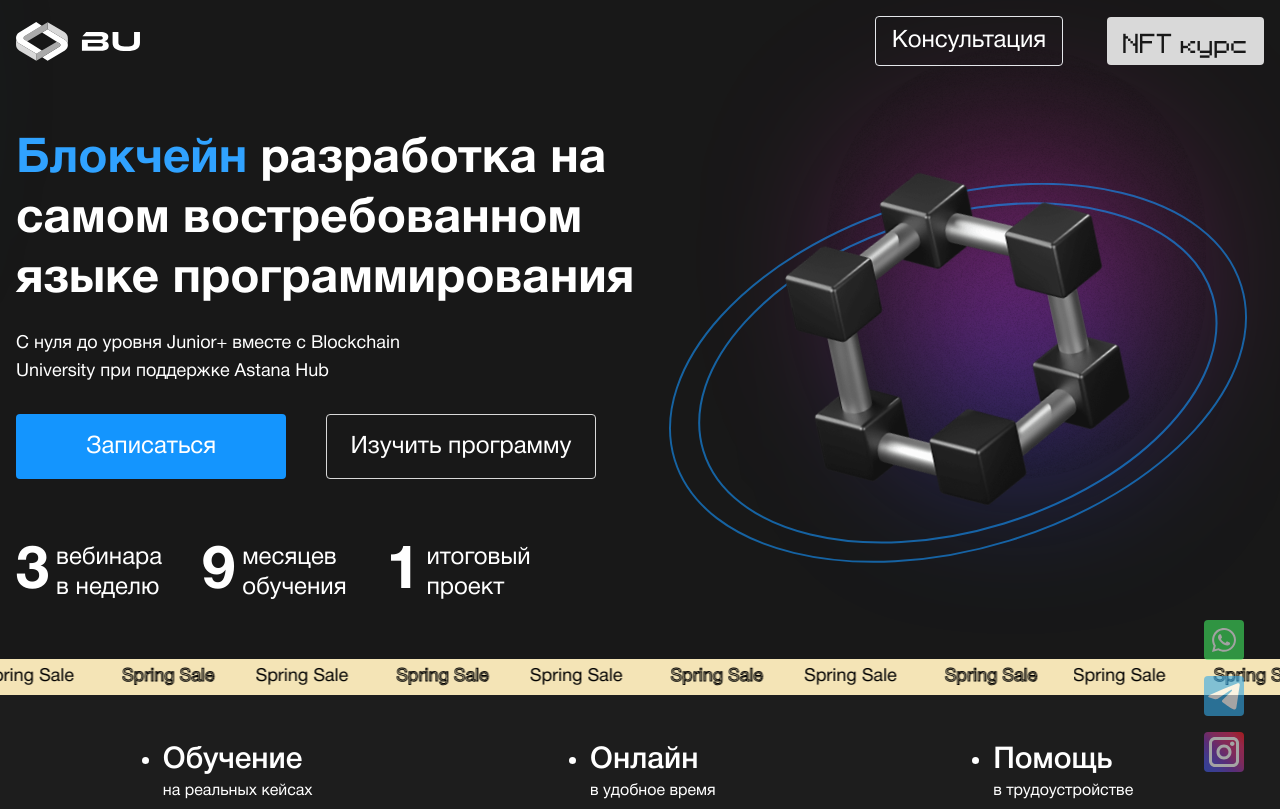
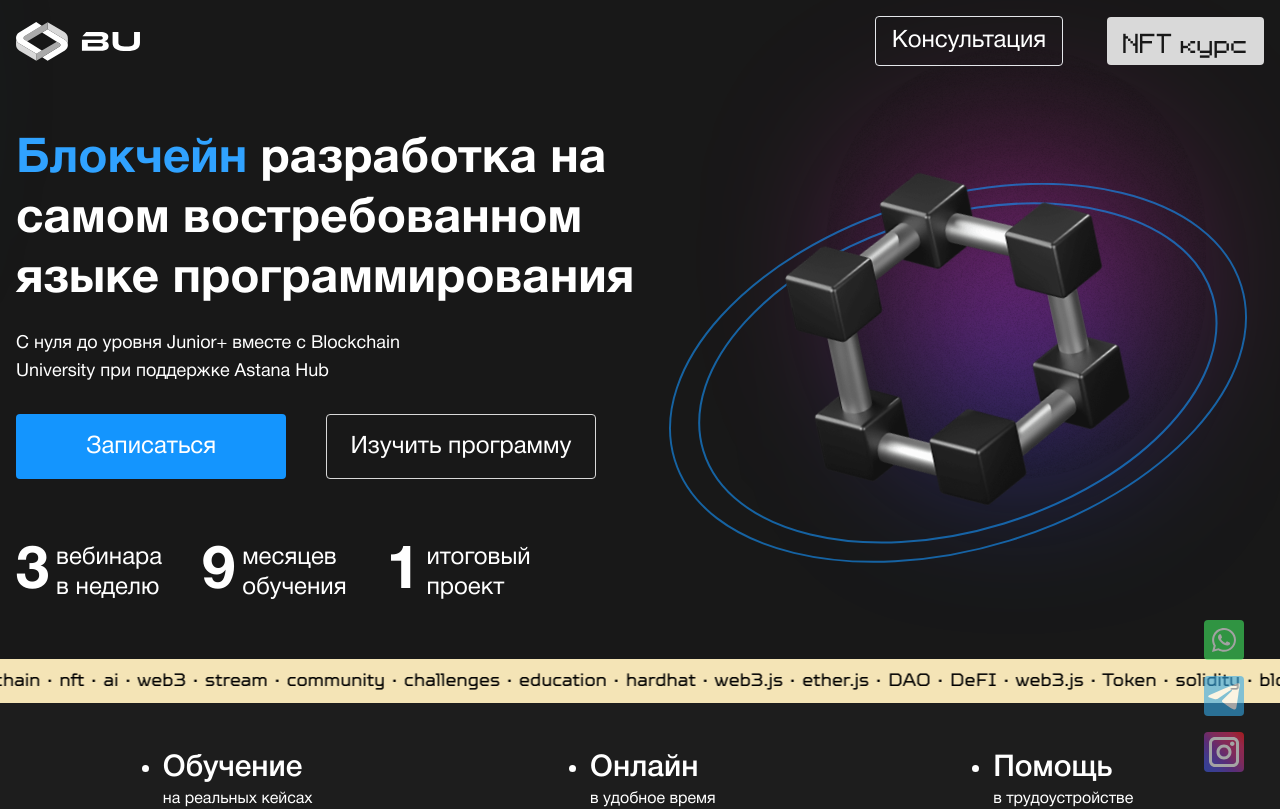
Before and after one commit to Chambo015/BU-Landing, a Vue app: page / in a window 1280 px wide. Shown: the top 809 px of the page. Built offline with nearby package versions, Linux system fonts and the light colour scheme.

Commit message:
feat: update data

```diff
--- a/index.html
+++ b/index.html
@@ -2,13 +2,13 @@
 <html lang="ru">
   <head>
     <meta charset="UTF-8">
-    <link rel="icon" href="/favicon.ico">
-    <meta name="viewport" content="width=device-width, initial-scale=1.0">
     <script>(function(w,d,s,l,i){w[l]=w[l]||[];w[l].push({'gtm.start':
       new Date().getTime(),event:'gtm.js'});var f=d.getElementsByTagName(s)[0],
       j=d.createElement(s),dl=l!='dataLayer'?'&l='+l:'';j.async=true;j.src=
       'https://www.googletagmanager.com/gtm.js?id='+i+dl;f.parentNode.insertBefore(j,f);
       })(window,document,'script','dataLayer','GTM-NFH5TNT');</script>
+    <link rel="icon" href="/favicon.ico">
+    <meta name="viewport" content="width=device-width, initial-scale=1.0">
     <!-- Краткое описание страницы  -->
     <meta name="description" content="Блокчейн разработка на самом востребованном языке программирования. С нуля до уровня Junior+ вместе с Blockchain University при поддержке Astana Hub">
     <!-- Ключевые слова страницы  -->
@@ -52,8 +52,10 @@
     <title>Blockchain University</title>
   </head>
   <body>
-    <iframe src="https://www.googletagmanager.com/ns.html?id=GTM-NFH5TNT"
-height="0" width="0" style="display:none;visibility:hidden"></iframe>
+    <noscript>
+      <iframe src="https://www.googletagmanager.com/ns.html?id=GTM-NFH5TNT"
+  height="0" width="0" style="display:none;visibility:hidden"></iframe>
+    </noscript>
     <div id="app"></div>
     <script type="module" src="/src/main.js"></script>
 
--- a/src/assets/base.css
+++ /dev/null
@@ -1,74 +0,0 @@
-/* color palette from <https://github.com/vuejs/theme> */
-:root {
-  --vt-c-white: #ffffff;
-  --vt-c-white-soft: #f8f8f8;
-  --vt-c-white-mute: #f2f2f2;
-
-  --vt-c-black: #181818;
-  --vt-c-black-soft: #222222;
-  --vt-c-black-mute: #282828;
-
-  --vt-c-indigo: #2c3e50;
-
-  --vt-c-divider-light-1: rgba(60, 60, 60, 0.29);
-  --vt-c-divider-light-2: rgba(60, 60, 60, 0.12);
-  --vt-c-divider-dark-1: rgba(84, 84, 84, 0.65);
-  --vt-c-divider-dark-2: rgba(84, 84, 84, 0.48);
-
-  --vt-c-text-light-1: var(--vt-c-indigo);
-  --vt-c-text-light-2: rgba(60, 60, 60, 0.66);
-  --vt-c-text-dark-1: var(--vt-c-white);
-  --vt-c-text-dark-2: rgba(235, 235, 235, 0.64);
-}
-
-/* semantic color variables for this project */
-:root {
-  --color-background: var(--vt-c-white);
-  --color-background-soft: var(--vt-c-white-soft);
-  --color-background-mute: var(--vt-c-white-mute);
-
-  --color-border: var(--vt-c-divider-light-2);
-  --color-border-hover: var(--vt-c-divider-light-1);
-
-  --color-heading: var(--vt-c-text-light-1);
-  --color-text: var(--vt-c-text-light-1);
-
-  --section-gap: 160px;
-}
-
-@media (prefers-color-scheme: dark) {
-  :root {
-    --color-background: var(--vt-c-black);
-    --color-background-soft: var(--vt-c-black-soft);
-    --color-background-mute: var(--vt-c-black-mute);
-
-    --color-border: var(--vt-c-divider-dark-2);
-    --color-border-hover: var(--vt-c-divider-dark-1);
-
-    --color-heading: var(--vt-c-text-dark-1);
-    --color-text: var(--vt-c-text-dark-2);
-  }
-}
-
-*,
-*::before,
-*::after {
-  box-sizing: border-box;
-  margin: 0;
-  position: relative;
-  font-weight: normal;
-}
-
-body {
-  min-height: 100vh;
-  color: var(--color-text);
-  background: var(--color-background);
-  transition: color 0.5s, background-color 0.5s;
-  line-height: 1.6;
-  font-family: HelveticaNeueCyr, Inter, -apple-system, BlinkMacSystemFont, 'Segoe UI', Roboto, Oxygen, Ubuntu,
-    Cantarell, 'Fira Sans', 'Droid Sans', 'Helvetica Neue', sans-serif;
-  font-size: 15px;
-  text-rendering: optimizeLegibility;
-  -webkit-font-smoothing: antialiased;
-  -moz-osx-font-smoothing: grayscale;
-}
--- a/src/assets/main.css
+++ b/src/assets/main.css
@@ -6,7 +6,6 @@
 @tailwind utilities;
 
 @layer base {
-
   h2 {
     @apply 2xl:text-[64px] font-bold !leading-tight text-2xl md:text-3xl lg:text-[40px] opacity-0;
   }
@@ -23,7 +22,8 @@ html {
 body {
   color: white;
   background: #1D1D1D;
-  font-family: HelveticaNeueCyr;
+  font-family: HelveticaNeueCyr, Inter, -apple-system, BlinkMacSystemFont, 'Segoe UI', Roboto, Oxygen, Ubuntu,
+  Cantarell, 'Fira Sans', 'Droid Sans', 'Helvetica Neue', sans-serif;;
   font-size: 15px;
   text-rendering: optimizeLegibility;
   -webkit-font-smoothing: antialiased;
--- a/src/components/TheCTA.vue
+++ b/src/components/TheCTA.vue
@@ -52,8 +52,8 @@ import IconKaspiBank from './icons/IconKaspiBank.vue';
                     <div class="2xl:p-10 p-5">
                         <h4 class="2xl:mb-10 mb-4 2xl:text-[40px] text-lg font-medium lg:text-2xl">Стоимость курса</h4>
                         <ul class="2xl:mb-10 mb-4 text-right text-sm 2xl:text-xl lg:text-lg">
-                            <li>Старт курса: 13 марта</li>
-                            <li>Осталось: 3 места</li>
+                            <li>Старт курса: 24 апреля</li>
+                            <li>Осталось: 5 мест</li>
                         </ul>
                         <ul class="mb-5 list-inside list-disc 2xl:space-y-6 space-y-3 2xl:text-2xl text-sm lg:text-lg">
                             <li>Курс в подарок</li>
--- a/src/components/TheFooter.vue
+++ b/src/components/TheFooter.vue
@@ -7,6 +7,9 @@
                     enter: { opacity: 1 },
                 }">
                 <IconLogo class="2xl:w-[200px] w-24 md:w-32" />
+            </div>
+            <div class="font-['TT_Octosquares']">
+
             </div>
     </footer>
 </template>
--- a/src/components/TheHero.vue
+++ b/src/components/TheHero.vue
@@ -115,7 +115,7 @@ onMounted(() => {
     <div class="bg-[#181818]" v-cloak>
         <header
             ref="headerRef"
-            class="container relative z-10 mb-16 flex items-center pt-4 opacity-0 duration-1000 2xl:mb-24 2xl:pt-[30px]">
+            class="container relative z-10 mb-16 flex items-center pt-4 opacity-0 duration-1000 2xl:mb-24 2xl:pt-[50px]">
             <IconLogo class="w-16 sm:w-20 md:w-[124px] 2xl:w-[150px]" />
             <a href="#forms"
                 class="ml-auto mr-3 cursor-pointer rounded border px-2 py-2 text-sm !leading-none sm:mr-8 sm:py-3 sm:px-4 sm:text-[18px] md:mr-11 lg:text-2xl 2xl:px-7 2xl:py-3 2xl:text-[24px]">
@@ -176,7 +176,7 @@ onMounted(() => {
             </div>
         </section>
     </div>
-    <TheInfiniteTicker />
+    <TheInfiniteTicker text="• solidity • blockchain • nft • ai • web3 • stream • community • challenges • education • hardhat • web3.js • ether.js • DAO • DeFI • web3.js • Token " />
     <section class="container py-12 2xl:py-20">
         <ul
             ref="offersRef"
--- a/src/components/TheInfiniteTicker.vue
+++ b/src/components/TheInfiniteTicker.vue
@@ -1,47 +1,42 @@
 <template>
-    <section class="bg-[#F4E4B6] text-black text-lg 2xl:text-4xl flex w-screen overflow-hidden">
-        <div class="whitespace-nowrap inner-line bg-[#F4E4B6] relative py-1">
-            {{ text }}<span class="ml-12 mr-9">{{ text }}</span>
-            {{ text }}<span class="ml-12 mr-9">{{ text }}</span>
-            {{ text }}<span class="ml-12 mr-9">{{ text }}</span>
-            {{ text }}<span class="ml-12 mr-9">{{ text }}</span>
-            {{ text }}<span class="ml-12 mr-9">{{ text }}</span>
-            {{ text }}<span class="ml-12 mr-9">{{ text }}</span>
+    <section class="bg-[#F4E4B6] font-['TT_Octosquares'] text-black text-lg 2xl:text-3xl flex w-screen overflow-hidden">
+        <div class="whitespace-nowrap inner-line bg-[#F4E4B6] relative py-1 xl:py-2">
+            {{ text }}{{ text }}{{ text }}{{ text }}{{ text }}
         </div>
-        <div  class="whitespace-nowrap inner-line bg-[#F4E4B6] relative py-1">
-            {{ text }}<span class="ml-12 mr-9">{{ text }}</span>
-            {{ text }}<span class="ml-12 mr-9">{{ text }}</span>
-            {{ text }}<span class="ml-12 mr-9">{{ text }}</span>
-            {{ text }}<span class="ml-12 mr-9">{{ text }}</span>
-            {{ text }}<span class="ml-12 mr-9">{{ text }}</span>
-            {{ text }}<span class="ml-12 mr-9">{{ text }}</span>
+        <div  class="whitespace-nowrap inner-line bg-[#F4E4B6] relative py-1 xl:py-2">
+            {{ text }}{{ text }}{{ text }}{{ text }}{{ text }}
         </div>
     </section>
 </template>
 
 <script setup>
-defineProps({
+import {computed} from 'vue';
+
+const props = defineProps({
     text: {
         type: String,
         default: 'Spring Sale'
     }
 })
+
+const speed = computed(() =>  props.text.length * 4 )
 </script>
 
 <style scoped>
-span {
-    -webkit-text-stroke: 1px;
-    -webkit-text-fill-color: transparent;
-}
 
 div.inner-line {
     transform: translateX(100%);
-    animation: animate 40s -40s linear infinite;
+    animation: animate linear infinite;
+    animation-duration: v-bind(speed + 's');
+    animation-delay: v-bind(speed * -1 + 's');
     will-change: transform;
+    vertical-align: middle;
 }
 
 div.inner-line:nth-child(2) {
-      animation: animate2 40s -20s linear infinite;
+      animation: animate2 linear infinite;
+      animation-duration: v-bind(speed + 's');
+    animation-delay: v-bind(speed / 2 * -1 + 's');
     }
 
 @keyframes animate {
```
